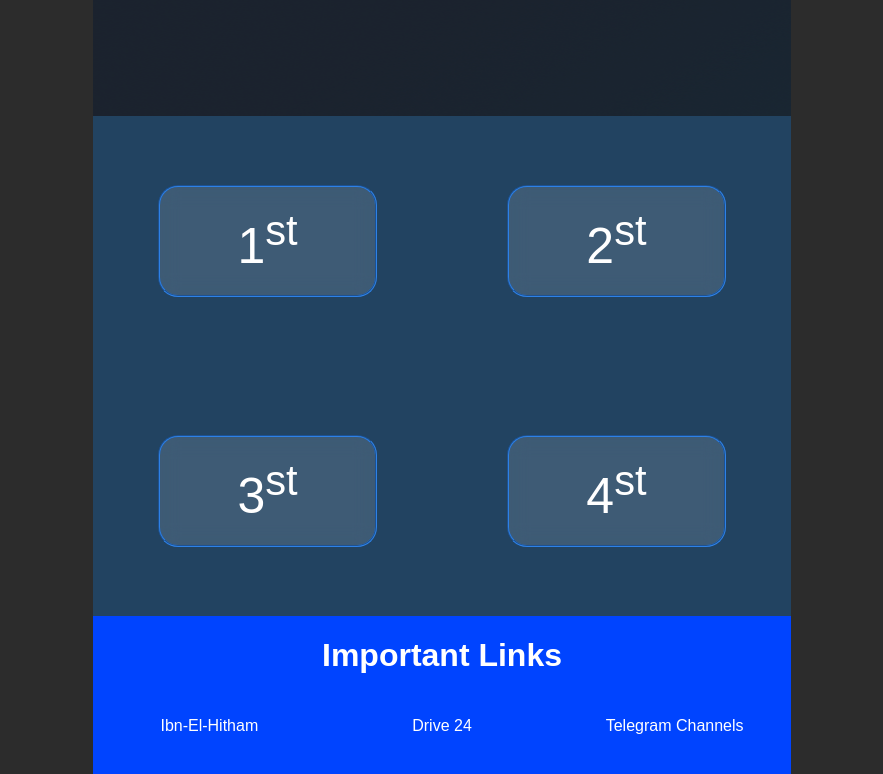
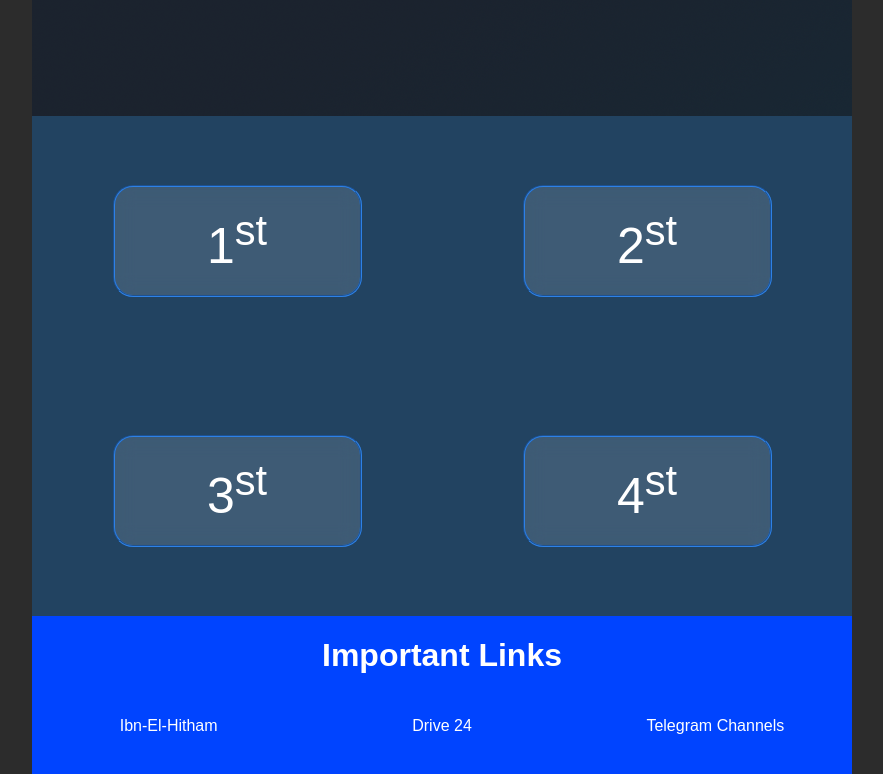
Before and after one commit to mohamedhesham155/material, a plain HTML site: page index.html in a window 1280 px wide. Shown: the part 309-1083 px from the top of the page, without its empty margins (198-1081 px from the left). Drawn offline with Linux system fonts and the light colour scheme.

Commit message:
Add files via upload

```diff
--- a/style.css
+++ b/style.css
@@ -3,7 +3,7 @@ html{
     font-family:sans-serif;
     background-color: rgb(44, 44, 44);
     color: white;
-    width: 100vw;
+    width: 100vh;
     /* height: 100vh; */
     margin: auto;
     display: flex;
@@ -14,13 +14,15 @@ html{
 }
 body{
 /* margin-top: 30svh; */
+
 }
 a{
     text-decoration: none;
     color: white;
 }
 .header{
-    /* background-color: #202d3b; */
+    /* background-color: #202d3b; */    width: 100vh;
+
     /* background-color: #121C03; */
     background-image: url(image/background.png);
     display: flex;
```
